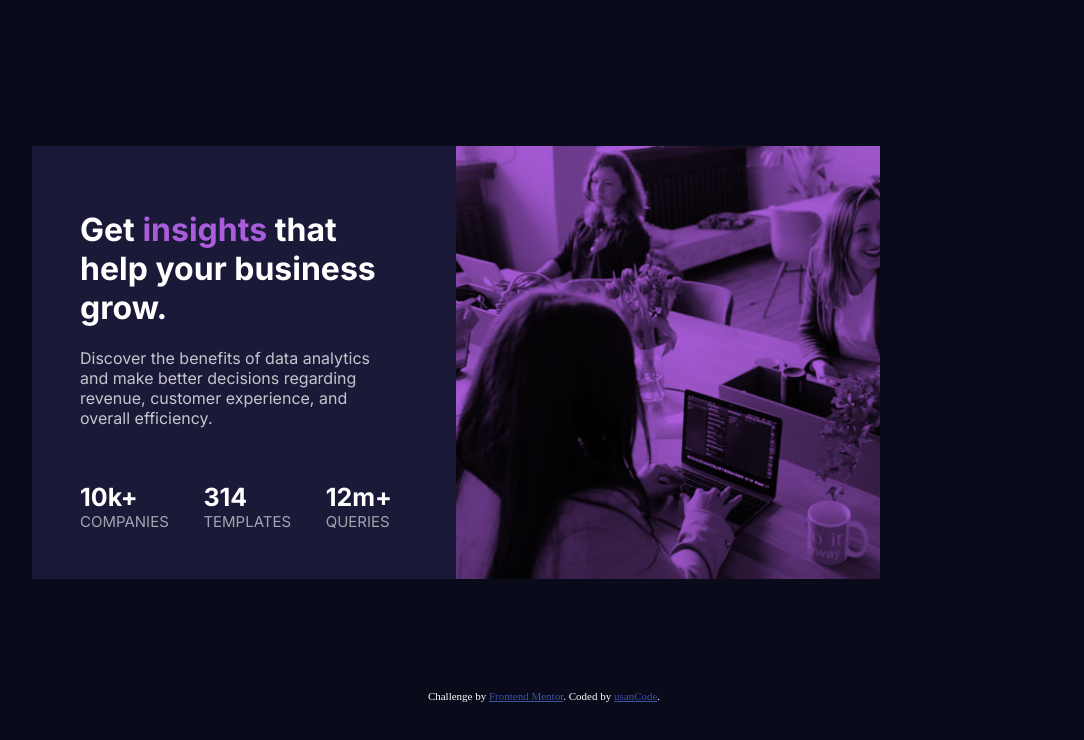
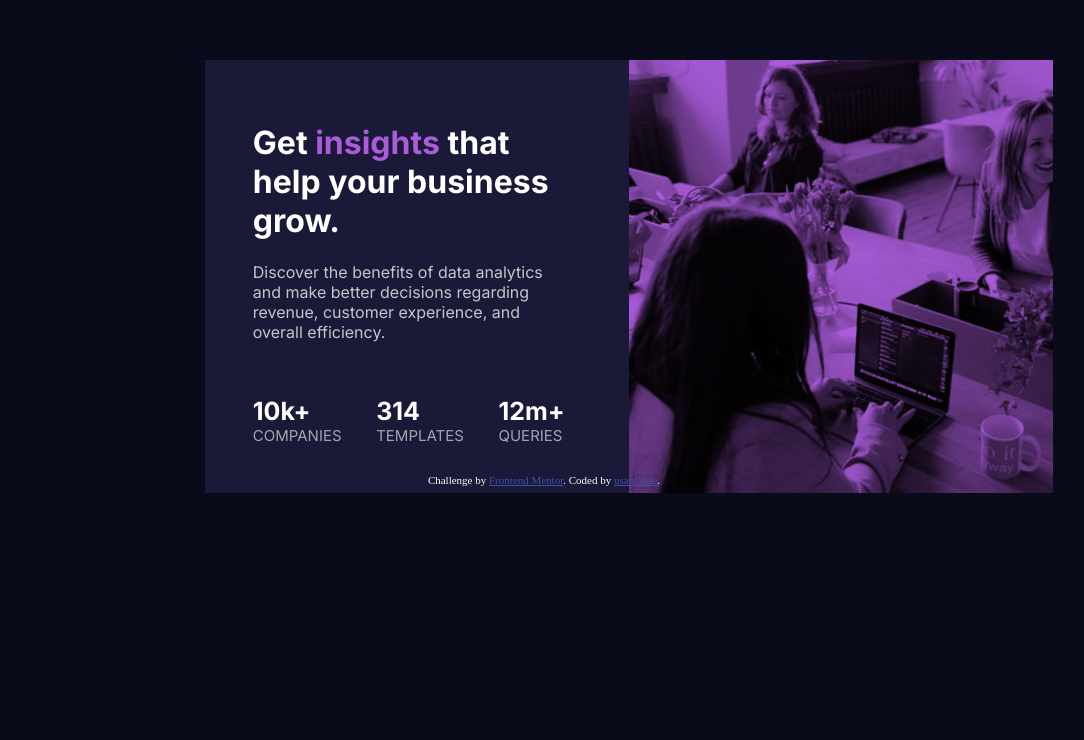
Before and after one commit to usanCode/stats-preview-component-coding, a plain HTML site: page stats-preview-card-component-main/index.html in a window 1280 px wide. Shown: the part 110-850 px from the top of the page, without its empty margins (96-1180 px from the left). After the commit the page ends 800 px from the top, so only its background shows below. Drawn offline with Linux system fonts and the light colour scheme.

Commit message:
Add files via upload

```diff
--- a/stats-preview-card-component-main/main.css
+++ b/stats-preview-card-component-main/main.css
@@ -1,37 +1,41 @@
 @import url('https://fonts.googleapis.com/css2?family=Inter:wght@400;700&display=swap');
 @import url('https://fonts.googleapis.com/css2?family=Lexend+Deca&display=swap');
-
-
 
 
 
 body{
 
     background-color: hsl(233, 47%, 7%) ;
-    margin: auto;
-    min-height: 100vh;
     color: hsl(0, 0%, 100%);
+    padding:0;
+    margin:0;
+    justify-items: center;
+    display: flex;
     justify-content: center;
-    align-items: center;
-    max-width: 1440px;
+    align-items:center;
+
+
+
 }
+
+
 
 
 .grid-container{
     display:grid;
     grid-template-columns: 1fr 1fr;
-    grid-template-rows: 1fr ;
-    margin-right: 6%;
-    margin-left:7%;
+    grid-template-rows: 1fr;
+    margin-top: 10%;
+     margin-bottom: 30%;
     width: 53rem;
     height:10rem;
     justify-content:center;
-    margin-top:20%;
-    margin-bottom: 30%;
 
 
 
 }
+
+
 
 .left-container {
     grid-column-start:1 ;
@@ -112,6 +116,25 @@ li{
 
 
 @media screen and (min-width: 1200px){
+
+
+    body{
+
+        background-color: hsl(233, 47%, 7%) ;
+
+
+        color: hsl(0, 0%, 100%);
+
+        justify-items: center;
+        display: flex;
+
+        justify-content: center;
+        align-items:center;
+
+
+
+
+    }
 
 
     .grid-container{
@@ -221,87 +244,3 @@ li{
 }
 
 }
-/*
-
-@media screen and (max-width:540px) {
-
-.grid-container{
-    display:grid;
-    grid-template-columns: 1fr ;
-    grid-template-rows: 1fr  1fr;
-    margin:2rem;
-    border-radius:1rem;
-
-
-}
-.left-container {
-    grid-column-start:1 ;
-    grid-column-end: 2;
-    grid-row-start:2 ;
-    grid-row-end:3 ;
-    background-color: hsl(244, 38%, 16%) ;
-    padding-right: 2.5rem;
-    padding-top: 0.1rem;
-    padding-left:2.5 rem;
-
-
-}
-
-.right-container {
-    grid-column-start:1 ;
-    grid-column-end: 2;
-    grid-row-start:1 ;
-    grid-row-end:2 ;
-
-}
-img{
-    width: 100%;
-    height:100%;
-    background:hsl(277, 64%, 61%);
-
-
-
-}
-ul {
-    display: table;
-    list-style-type: none;
-    justify-content:space-between;
-    padding-right: 0;
-    padding-left: 6rem;
-    padding-top: 0;
-
-
-}
-li{
-    justify-items: center;
-    display:grid;
-    vertical-align: middle;
-
-}
-
-.mainPara{
-    color: hsla(0, 0%, 100%, 0.6);
-    font-family: Inter ;
-    text-align:center;
-    margin: 0.3rem;
-    font-size: 15px;
-}
-h1{
-    font-size: 2rem;
-    font-weight: 700;
-    text-align:center;
-}
-
-.simple{
-    color: hsla(0, 0%, 100%, 0.6);
-    font-size:15px;
-    font-family: Inter ;
-}
-
-.high{
-    font-size:18px;
-    font-family: Inter ;
-    font-weight: 700;
-
-}
-*/
```
Also changed, not shown: stats-preview-card-component-main/index.html (+3 -0 lines).
